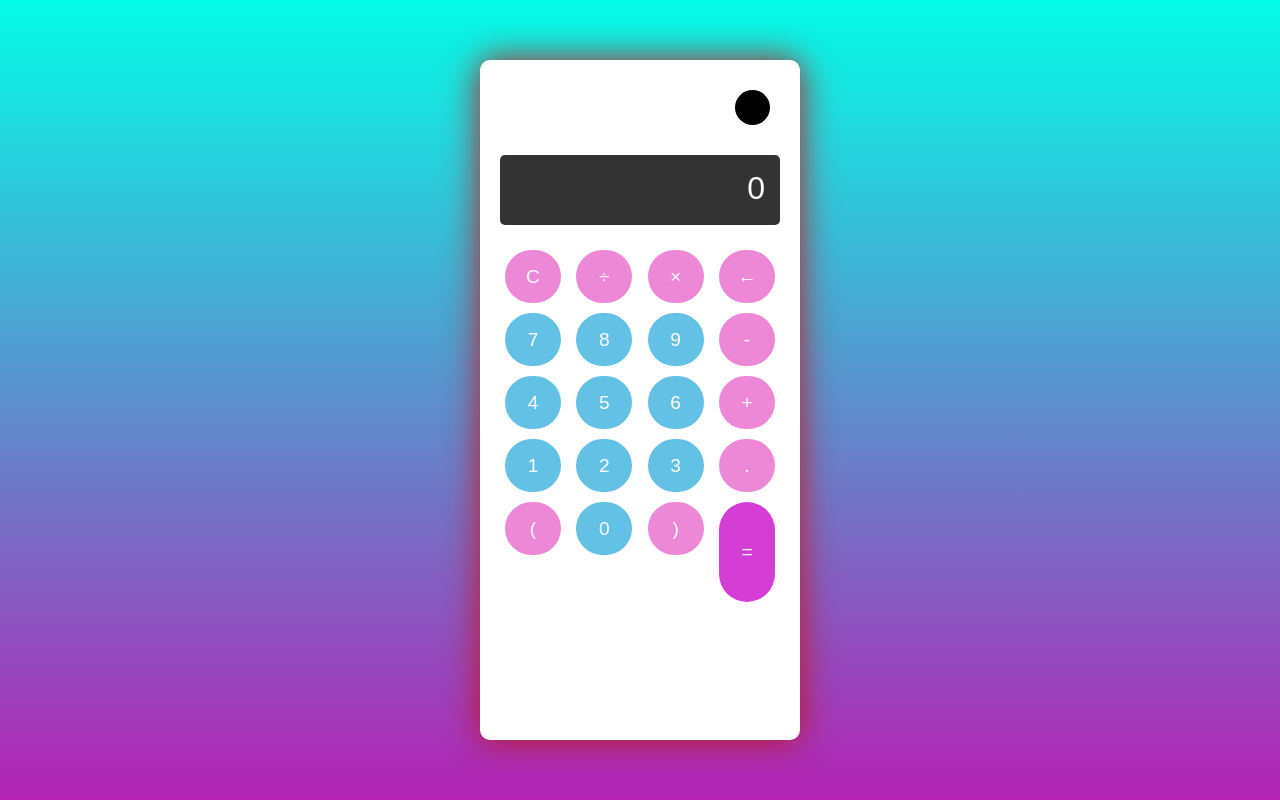
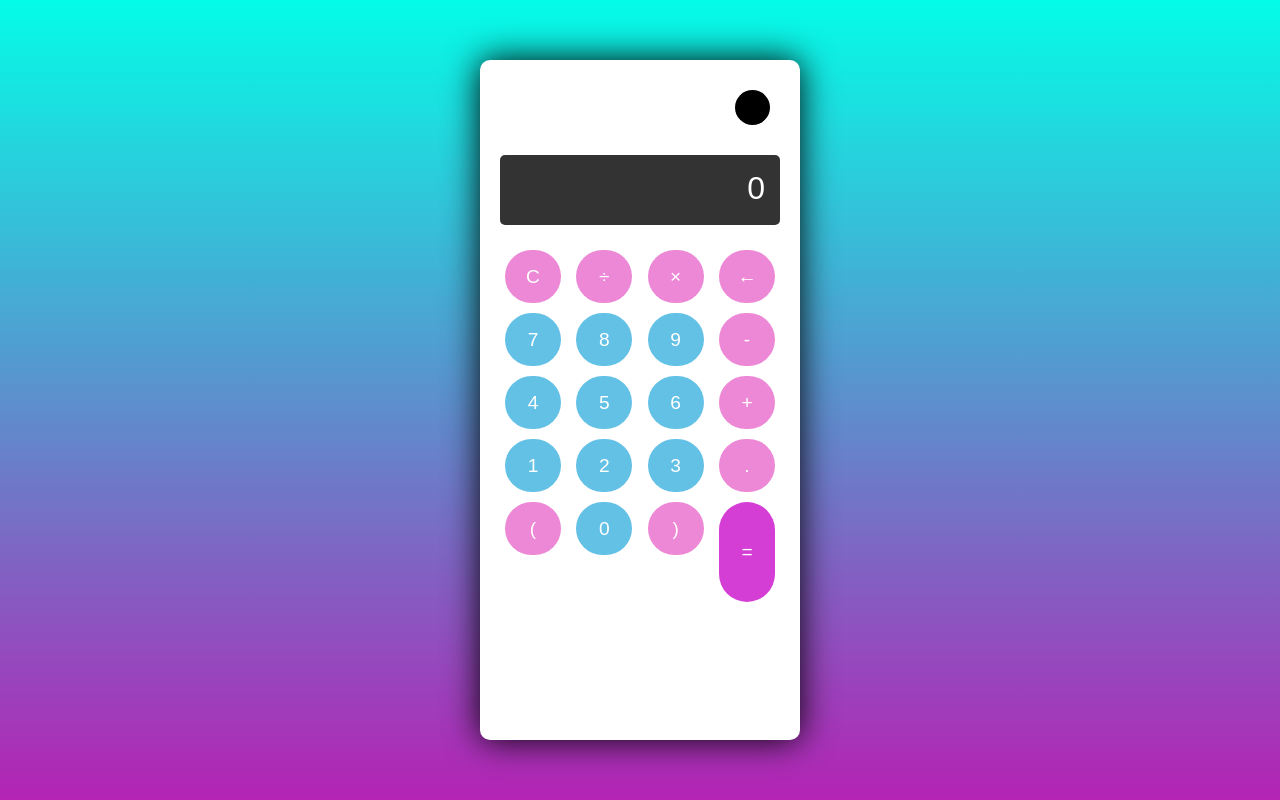
Before and after one commit to Eagle-lucid/calculator, a website: page index.html in a window 1280 px wide. Drawn offline with Linux system fonts and the light colour scheme.

Commit message:
style.css

```diff
--- a/style.css
+++ b/style.css
@@ -25,7 +25,7 @@ body {
     max-width: 320px;
     padding: 20px;
     border-radius: 10px;
-    box-shadow: 0 0 35px rgb(190, 24, 24);
+    box-shadow: 0 0 35px rgb(0, 0, 0);
     background-color: rgb(255, 255, 255);
 }
 /* Container for the light theme and style for the toggle*/
```
